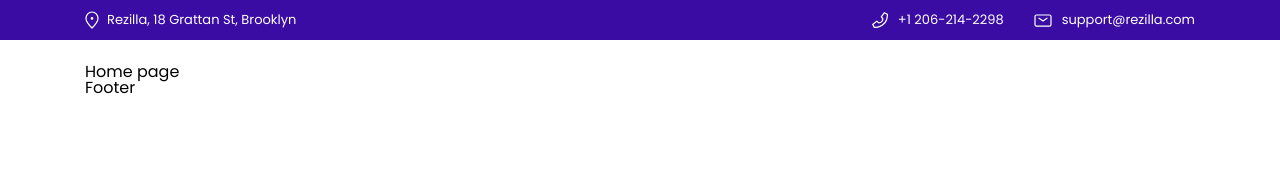
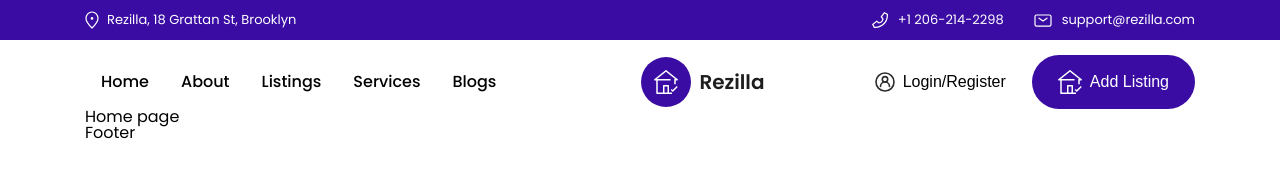
Before and after one commit to DatHoangi/Ni-n_Lu-n, a website: page index.html in a window 1280 px wide. Drawn offline with Linux system fonts and the light colour scheme.

Commit message:
Làm phần header

```diff
--- a/scss/components/_logo.scss
+++ b/scss/components/_logo.scss
@@ -1,4 +1,27 @@
 .logo {
     display: flex;
     align-items: center;
+    gap: 8px;
+
+    &-bg {
+        display: flex;
+        align-items: center;
+        justify-content: center;
+        background: #3a0ca3;
+        border-radius: 50%;
+        width: 50px;
+        height: 50px;
+    }
+
+    &__title {
+        font-weight: 600;
+        font-size: 2rem;
+        line-height: 30px;
+        color: #1e1e1e;
+    }
+
+    &__img {
+        width: 24px;
+        height: 24px;
+    }
 }
--- a/scss/layout/_header.scss
+++ b/scss/layout/_header.scss
@@ -1,3 +1,4 @@
+// Top header
 .top-header {
     display: flex;
     justify-content: space-between;
@@ -39,3 +40,64 @@
         gap: 10px;
     }
 }
+
+.header {
+    background: #fff;
+}
+
+.top-bar {
+    display: flex;
+    align-items: center;
+    padding-top: 15px;
+}
+
+.navbar {
+    margin-right: 129px;
+
+    &__list {
+        display: flex;
+        align-items: center;
+    }
+
+    &__link {
+        font-weight: 500;
+        font-size: 1.6rem;
+        line-height: 24px;
+        padding: 13px 16px;
+        border-radius: 999px;
+    }
+
+    &__link:hover {
+        background: #4361ee4d;
+    }
+}
+
+.top-act {
+    margin-left: auto;
+
+    &__group {
+        display: flex;
+        align-items: center;
+        justify-content: center;
+    }
+
+    &__btn {
+        display: flex;
+        justify-content: center;
+        align-items: center;
+        gap: 8px;
+        padding: 15px 26px;
+    }
+
+    &__btn--single {
+        color: #fff;
+        background: #3a0ca3;
+        border-radius: 999px;
+    }
+
+    &__form {
+        font-weight: 500;
+        font-size: 1.6rem;
+        line-height: 24px;
+    }
+}
--- a/template/header.html
+++ b/template/header.html
@@ -1,8 +1,57 @@
 <div class="container">
+    <!-- Top-bar -->
     <div class="top-bar">
+        <nav class="navbar">
+            <ul class="navbar__list">
+                <li>
+                    <a href="" class="navbar__link">Home</a>
+                </li>
+                <li>
+                    <a href="" class="navbar__link">About</a>
+                </li>
+                <li>
+                    <a href="" class="navbar__link">Listings</a>
+                </li>
+                <li>
+                    <a href="" class="navbar__link">Services</a>
+                </li>
+                <li>
+                    <a href="" class="navbar__link">Blogs</a>
+                </li>
+            </ul>
+        </nav>
         <!-- Logo -->
         <div class="logo">
-            <img src="./assets/icon/logo.svg" alt="Logo" class="logo__img" />
+            <div class="logo-bg">
+                <img
+                    src="./assets/icon/logo.svg"
+                    alt="Rezilla"
+                    class="logo__img"
+                />
+            </div>
+            <h1 class="logo__title">Rezilla</h1>
+        </div>
+
+        <!-- Action -->
+        <div class="top-act">
+            <div class="top-act__group">
+                <button class="top-act__btn">
+                    <img
+                        src="./assets/icon/avatar.svg"
+                        alt=""
+                        class="top-act__icon"
+                    />
+                    <a href="" class="top-act__form">Login/Register</a>
+                </button>
+                <button class="top-act__btn top-act__btn--single">
+                    <img
+                        src="./assets/icon/logo.svg"
+                        alt=""
+                        class="top-act__icon"
+                    />
+                    <a href="" class="top-act__form">Add Listing</a>
+                </button>
+            </div>
         </div>
     </div>
 </div>
```
Also changed, not shown: assets/css/layout/index.css, assets/css/main.css, assets/icon/avatar.svg (added), 2 other files.
